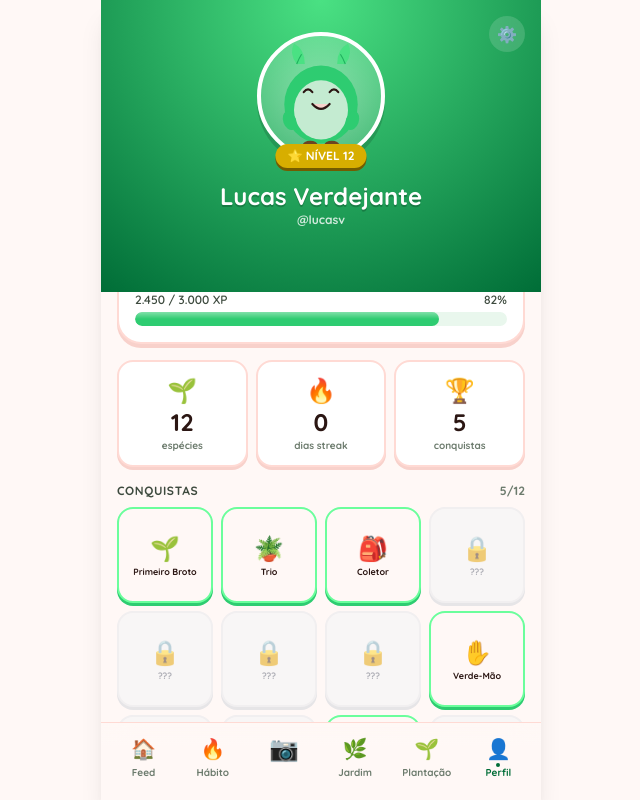
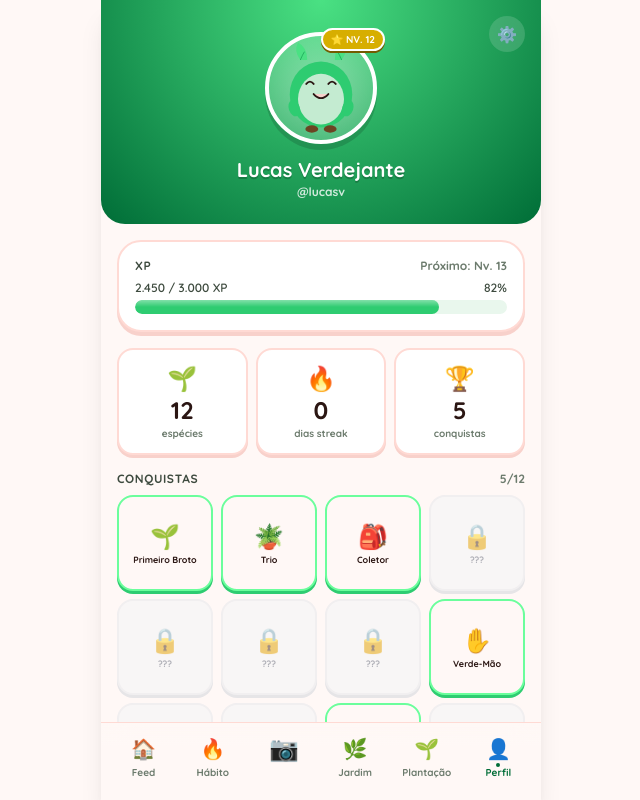
Before and after one commit to MathHenriq/ecowit, a React (Vite) app: page /perfil in a window 1280 px wide. Shown: the whole page, without its empty margins (319-959 px from the left). Built offline with nearby package versions, Linux system fonts and the light colour scheme.

Commit message:
fix(perfil): remove header overlap, move level chip onto avatar

```diff
--- a/src/screens/Perfil.tsx
+++ b/src/screens/Perfil.tsx
@@ -22,17 +22,19 @@ export function Perfil() {
 
   return (
     <main className="flex-1 flex flex-col min-h-0">
-      {/* HEADER com gradient */}
+      {/* HEADER com gradient — agora self-contained, sem overlap */}
       <header
-        className="relative px-5 pt-6 pb-16 text-white"
+        className="relative px-5 pt-6 pb-6 text-white"
         style={{
           background:
             'radial-gradient(circle at 50% 0%, var(--color-leaf-400) 0%, var(--color-leaf-700) 100%)',
+          borderBottomLeftRadius: '24px',
+          borderBottomRightRadius: '24px',
         }}
       >
         <button
           aria-label="Configurações"
-          className="absolute top-4 right-4 w-9 h-9 rounded-full bg-white/15 backdrop-blur-md flex items-center justify-center"
+          className="absolute top-4 right-4 w-9 h-9 rounded-full bg-white/15 backdrop-blur-md flex items-center justify-center text-base z-10"
           onClick={() => alert('Tela de configurações ainda em construção 🌱')}
         >
           ⚙️
@@ -42,36 +44,37 @@ export function Perfil() {
         <div className="flex flex-col items-center mt-2">
           <div className="relative">
             <div
-              className="w-32 h-32 rounded-full flex items-center justify-center"
+              className="w-28 h-28 rounded-full flex items-center justify-center"
               style={{
                 background: 'radial-gradient(circle, rgba(255,255,255,0.4) 0%, rgba(255,255,255,0.1) 100%)',
                 border: '4px solid white',
                 boxShadow: '0 6px 0 rgba(0,0,0,0.15)',
               }}
             >
-              <Brotin size={108} mood="cheer" />
+              <Brotin size={92} mood="cheer" />
             </div>
-            {/* Level chip flutuante */}
+            {/* Level chip — agora no canto superior direito DO AVATAR, sem flutuar livre */}
             <div
-              className="absolute -bottom-2 left-1/2 -translate-x-1/2 px-3 py-1 rounded-full text-xs font-extrabold whitespace-nowrap"
+              className="absolute -top-1 -right-2 px-2 py-0.5 rounded-full text-[10px] font-extrabold whitespace-nowrap"
               style={{
                 background: 'var(--color-sun-500)',
                 color: 'white',
-                boxShadow: '0 3px 0 var(--color-sun-700)',
+                boxShadow: '0 2px 0 var(--color-sun-700)',
+                border: '2px solid white',
               }}
             >
-              ⭐ NÍVEL {u.level}
+              ⭐ NV. {u.level}
             </div>
           </div>
 
-          <h1 className="mt-5 text-2xl font-extrabold" style={{ textShadow: '0 2px 0 rgba(0,0,0,0.2)' }}>
+          <h1 className="mt-3 text-xl font-extrabold" style={{ textShadow: '0 2px 0 rgba(0,0,0,0.2)' }}>
             {u.name}
           </h1>
           <p className="text-xs font-bold opacity-80">@{u.handle}</p>
         </div>
       </header>
 
-      <div className="flex-1 overflow-y-auto px-4 pb-6 -mt-10 flex flex-col gap-4">
+      <div className="flex-1 overflow-y-auto px-4 pb-6 pt-4 flex flex-col gap-4">
         {/* XP bar */}
         <Card padding="md">
           <div className="flex justify-between items-baseline mb-1.5">
```
